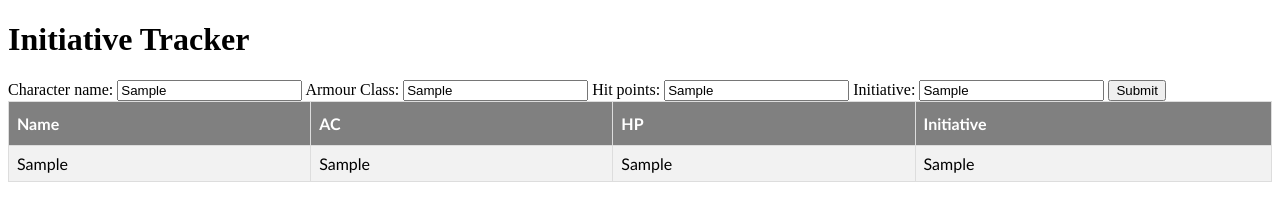
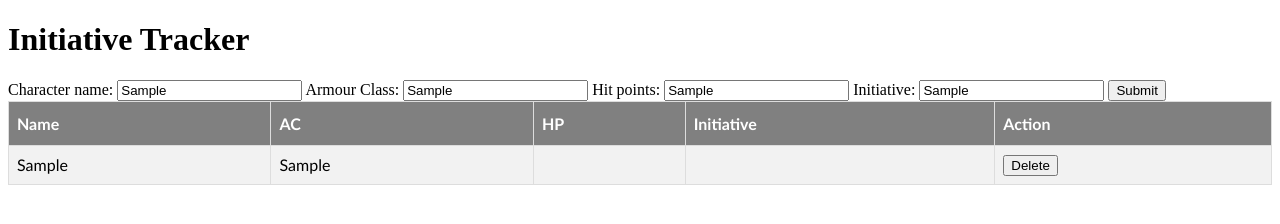
Before and after one commit to MaximumFluff/InitiativeTracker_JS, a plain HTML site: page index.html in a window 1280 px wide. Both pictures are taken after typing "Sample", "Sample", "Sample", "Sample" into the empty fields and a click on the button "Submit". Drawn offline with Linux system fonts and the light colour scheme.

Commit message:
refactoring

```diff
--- a/index.html
+++ b/index.html
@@ -6,6 +6,7 @@
     <meta http-equiv="X-UA-Compatible" content="ie=edge">
     <link rel="stylesheet" href="style.css">
     <script src="script.js"></script>
+    <script src="player.js"></script>
     <title>Document</title>
 </head>
 <body>
@@ -21,7 +22,7 @@
     <button onClick="addCreature()">Submit</button>
     <table>
         <tbody id="list">
-            <tr><th>Name</th><th>AC</th><th>HP</th><th>Initiative</th></tr>
+            <tr><th>Name</th><th>AC</th><th>HP</th><th>Initiative</th><th>Action</th></tr>
         </tbody>
     </table>
 </body>
--- a/script.js
+++ b/script.js
@@ -1,30 +1,50 @@
-class Player
-{
-    constructor(name, ac, hp, init)
-    {
-        this.name = name;
-        this.ac = ac;
-        this.hp = hp;
-        this.initiative = init;
-    }
-}
+let playerArray = [];
 
 addCreature = () =>
 {
     console.log("I am doing a thing!");
-    let name = document.getElementById("name").value;
-    let ac = document.getElementById("ac").value;
-    let hp = document.getElementById("hp").value;
-    let init = document.getElementById("initiative").value;
+    const name = document.getElementById("name").value;
+    const ac = document.getElementById("ac").value;
+    const hp = document.getElementById("hp").value;
+    const init = document.getElementById("initiative").value;
 
-    let newPlayer = new Player(name, ac, hp, init);
-    printCreature(newPlayer);
+    const newPlayer = new Player(name, ac, hp, init);
+    playerArray.push(newPlayer);
+    console.log(playerArray);
+    print();
 }
 
-printCreature = (creature) =>
+print = () =>
 {
     let printString = "";
-    printString += "<tr><td>" + creature.name + "</td>" + "<td>" + creature.ac + "</td>" + "<td>" + creature.hp + "</td>" + "<td>" + creature.initiative + "</td></tr>";
-    document.getElementById("list").innerHTML += printString;
+    let tr, td;
+    list.innerHTML = "<tr><th>Name</th><th>AC</th><th>HP</th><th>Initiative</th><th>Action</th></tr>";
+    for (let i = 0; i < playerArray.length; i++)
+    {
+        tr = document.createElement("tr");
+        list.appendChild(tr);
+        tr.appendChild(td = document.createElement("td"));
+        td.innerHTML = playerArray[i].name;
+        tr.appendChild(td = document.createElement("td"));
+        td.innerHTML = playerArray[i].ac;
+        tr.appendChild(td = document.createElement("td"));
+        td.setAttribute = playerArray[i].hp;
+        tr.appendChild(td = document.createElement("td"));
+        td.setAttribute = playerArray[i].initiative;
+        tr.appendChild(td = document.createElement("td"));
+        let button = document.createElement("button");
+        let text = document.createTextNode("Delete");
+        button.id = "delete" + i;
+        button.appendChild(text);
+        td.appendChild(button);
+    }
+
+    playerArray.forEach(function(player, i)
+    {
+        document.querySelector("#delete" + i).addEventListener("click", function() {
+            playerArray.splice(i, 1);
+            print();
+        })
+    })
     console.log(printString);
 }
```
